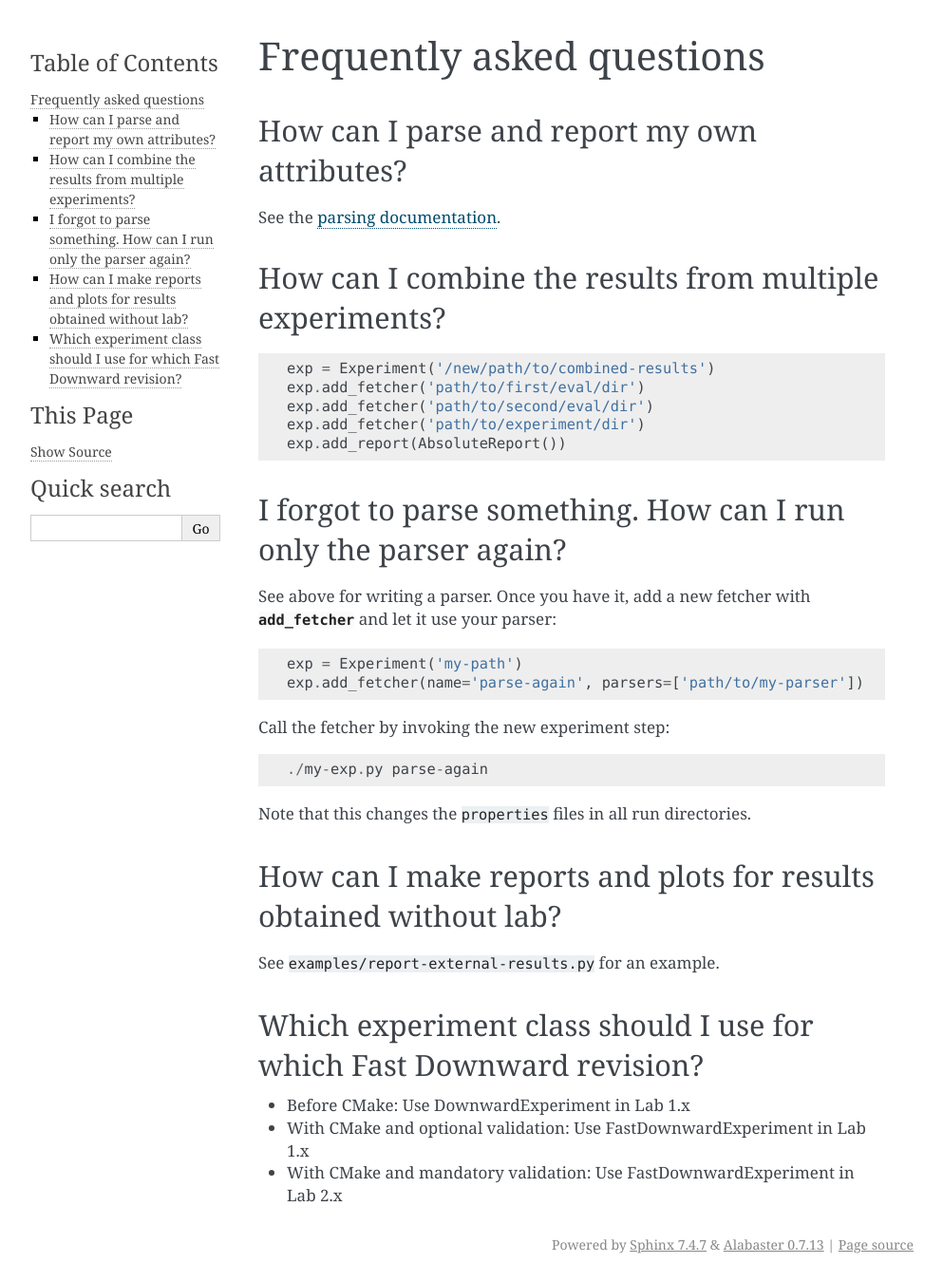
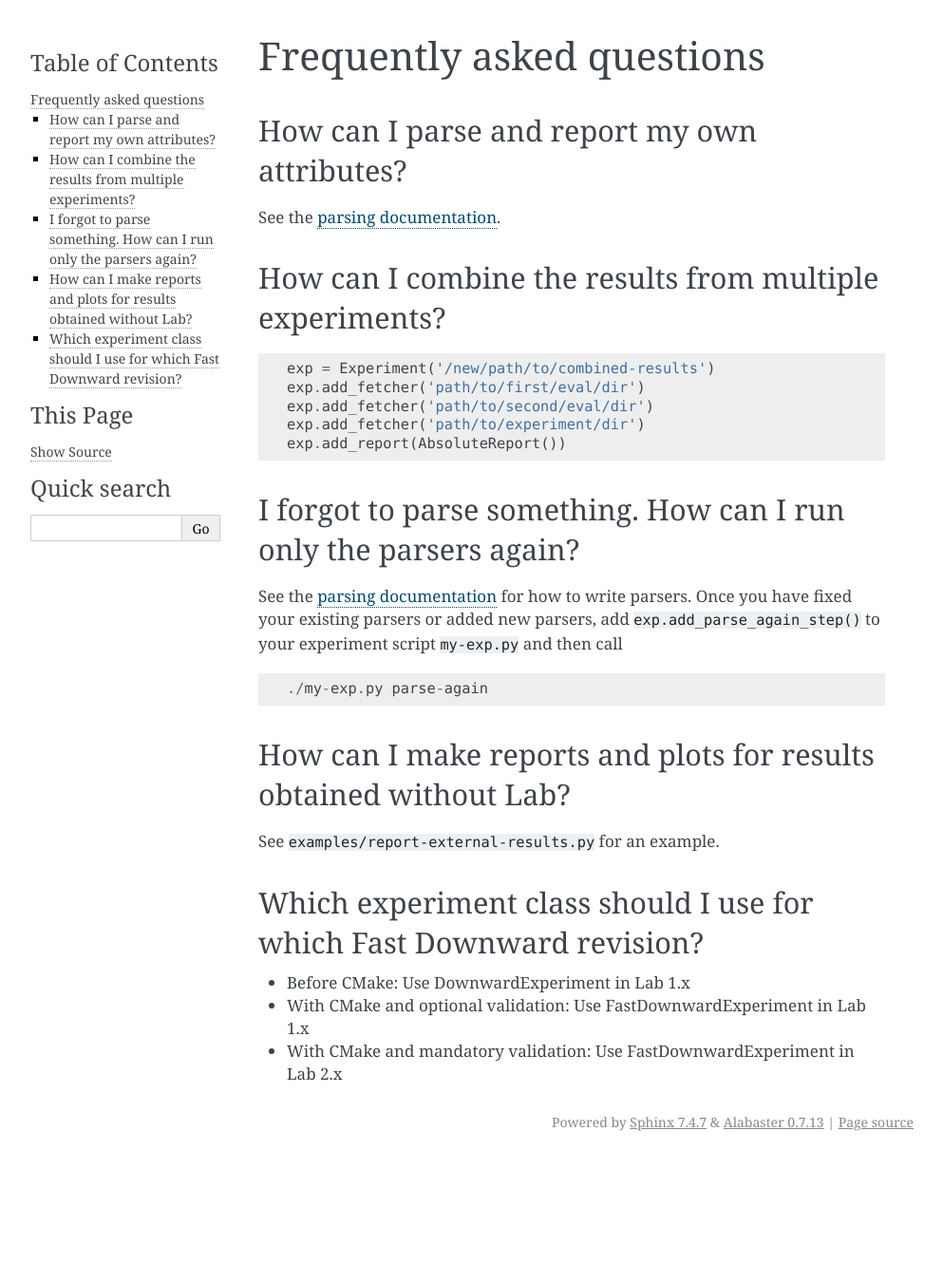
Before and after one commit to aibasel/lab, a Sphinx documentation site: the page built from docs/faq.rst, in a window 1280 px wide. Shown: the whole page at 95% size, without its empty margins (148-1141 px from the left). Built offline with Sphinx 7.4.7, drawn with Linux system fonts in a browser that asks for light colours; pages that are not in the unit, such as notebooks, are missing from menus; after the commit the page ends 1221 px from its top, so only the background shows below that.

Commit message:
Update parse-again docs.

```diff
--- a/docs/faq.rst
+++ b/docs/faq.rst
@@ -18,24 +18,18 @@ How can I combine the results from multiple experiments?
     exp.add_report(AbsoluteReport())
 
 
-I forgot to parse something. How can I run only the parser again?
------------------------------------------------------------------
+I forgot to parse something. How can I run only the parsers again?
+------------------------------------------------------------------
 
-See above for writing a parser. Once you have it, add a new fetcher
-with :py:func:`add_fetcher <lab.experiment.Experiment.add_fetcher>` and
-let it use your parser::
-
-    exp = Experiment('my-path')
-    exp.add_fetcher(name='parse-again', parsers=['path/to/my-parser'])
-
-Call the fetcher by invoking the new experiment step::
+See the `parsing documentation <lab.parser.html>`_ for how to write
+parsers. Once you have fixed your existing parsers or added new parsers,
+add ``exp.add_parse_again_step()`` to your experiment script
+``my-exp.py`` and then call ::
 
     ./my-exp.py parse-again
 
-Note that this changes the ``properties`` files in all run directories.
 
-
-How can I make reports and plots for results obtained without lab?
+How can I make reports and plots for results obtained without Lab?
 ------------------------------------------------------------------
 
 See ``examples/report-external-results.py`` for an example.
```
